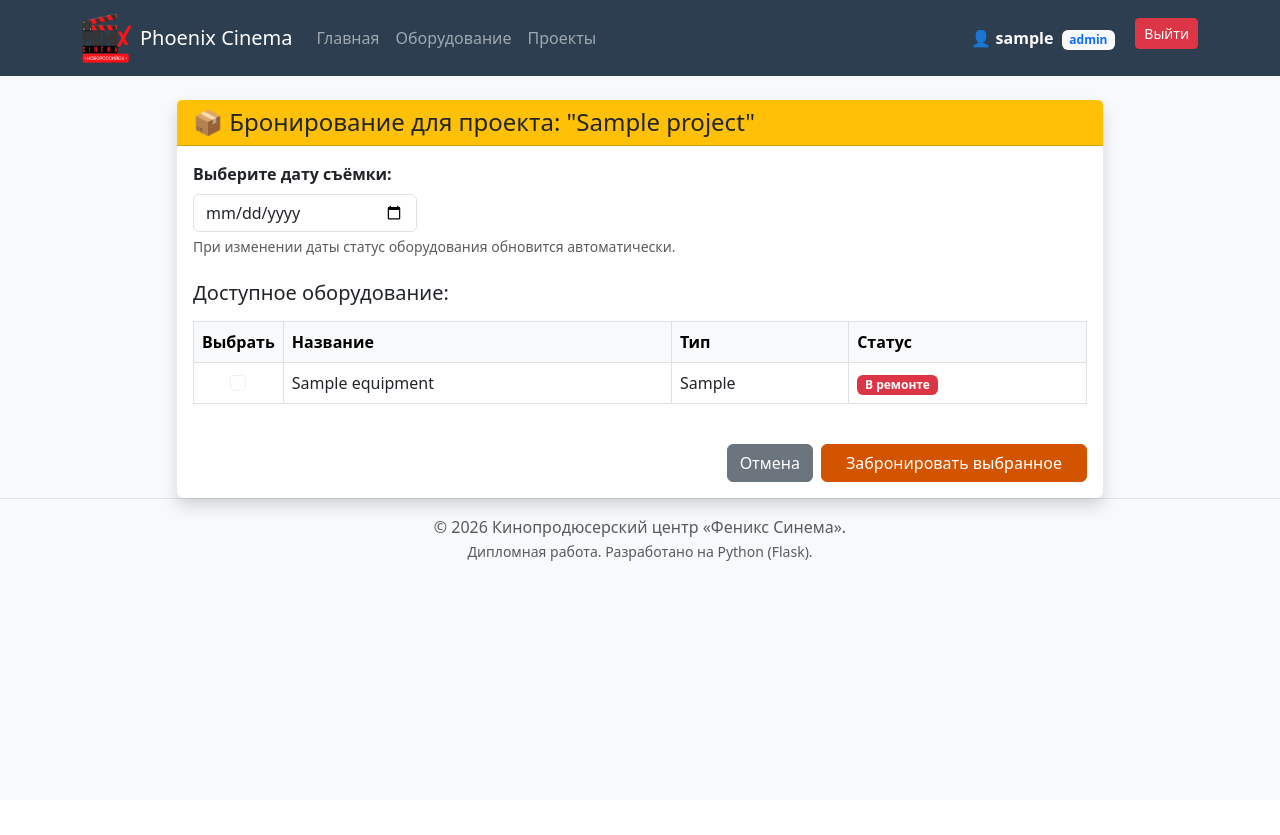
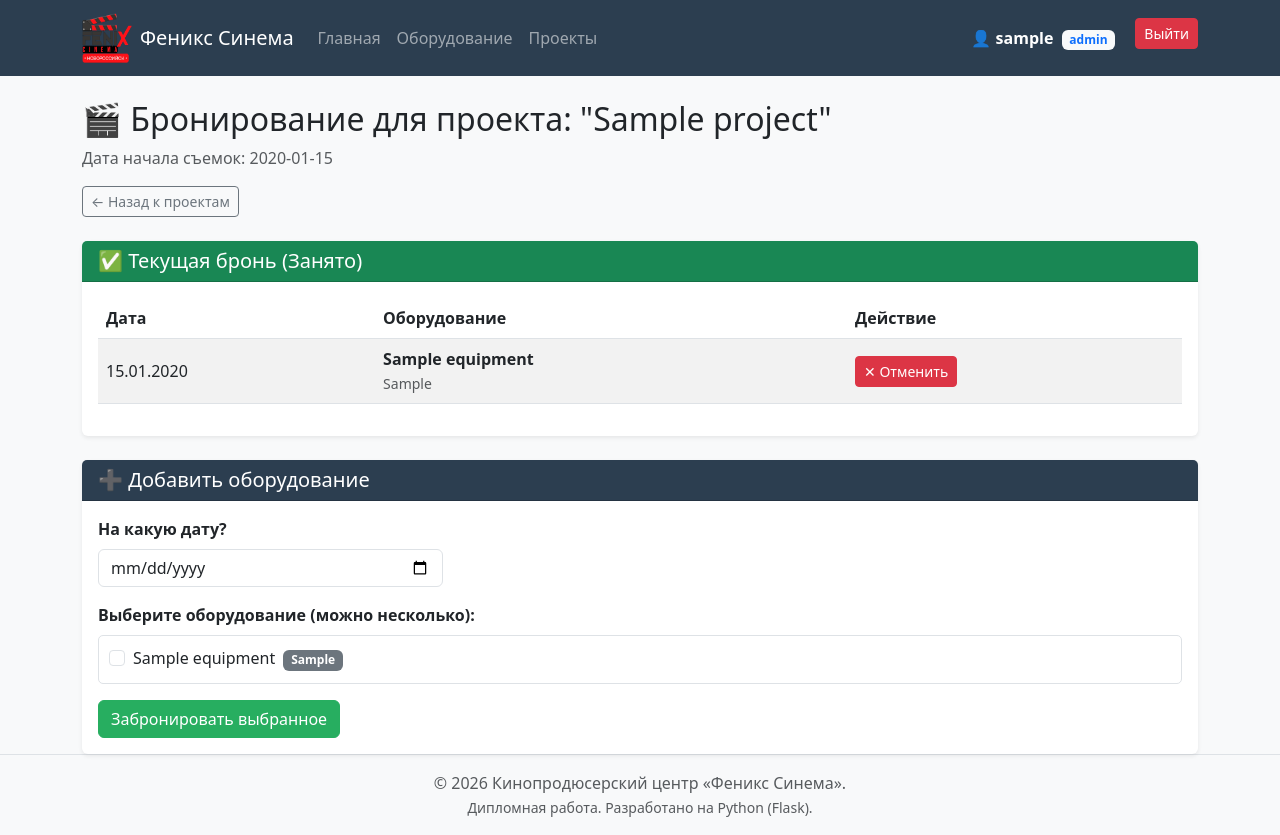
Before and after one commit to poltoraska/Phoenix-Cinema, a Flask app: page /projects/1/book in a window 1280 px wide. Before the commit the page ends 561 px from the top, so only its background shows below. Run offline with Flask 3, Linux system fonts and the light colour scheme; a user stored in the database is signed in; tables that the repository leaves empty hold one stand-in row (values such as "Sample post").

Commit message:
Добавлена отмена брони и кнопка удаления на странице Оборудование

```diff
--- a/app.py
+++ b/app.py
@@ -197,7 +197,7 @@ def export_equipment():
     for item in equipment:
         data.append({
             'Название': item.name,
-            'Тип (camera/light/prop)': item.type,
+            'Тип (camera/light/prop/consumable/other)': item.type,
             'Сломано (TRUE/FALSE)': item.is_broken
         })
 
@@ -235,7 +235,7 @@ def import_equipment():
         count = 0
         for index, row in df.iterrows():
             name = row['Название']
-            eq_type = row['Тип (camera/light/prop)']
+            eq_type = row['Тип (camera/light/prop/consumable/other)']
 
             # Простая защита от дублей: если такое имя есть, пропуск
             if not Equipment.query.filter_by(name=name).first():
@@ -248,6 +248,32 @@ def import_equipment():
 
     except Exception as e:
         flash(f'Ошибка при чтении файла: {e}')
+
+    return redirect(url_for('equipment_list'))
+
+@app.route('/equipment/<int:id>/delete', methods=['POST'])
+@login_required
+def delete_equipment(id):
+    # 1. Проверка прав (только админ, учитель, сотрудник)
+    if current_user.role not in ['admin', 'teacher', 'employee']:
+        flash('У вас нет прав на удаление!')
+        return redirect(url_for('equipment_list'))
+
+    item = Equipment.query.get_or_404(id)
+
+    # 2. Проверка на использование предмета в бронированиях?
+    if item.bookings:
+        flash(f'Нельзя удалить "{item.name}", так как этот предмет используется в проектах. Сначала удалите брони.')
+        return redirect(url_for('equipment_list'))
+
+    # 3. Удаление
+    try:
+        db.session.delete(item)
+        db.session.commit()
+        flash(f'Оборудование "{item.name}" удалено.')
+    except Exception as e:
+        db.session.rollback()
+        flash('Ошибка при удалении.')
 
     return redirect(url_for('equipment_list'))
 
@@ -333,6 +359,24 @@ def book_equipment(project_id):
     all_equipment = Equipment.query.all()
     return render_template('book_equipment.html', project=project, equipment=all_equipment)
 
+@app.route('/booking/<int:booking_id>/delete', methods=['POST'])
+@login_required
+def delete_booking(booking_id):
+    booking = Booking.query.get_or_404(booking_id)
+    project_id = booking.project_id # Чтобы вернуться на ту же страницу
+
+    # Простейшая проверка прав: удалять может кто угодно, кто имеет доступ
+
+    try:
+        db.session.delete(booking)
+        db.session.commit()
+        flash('Бронь отменена.')
+    except Exception as e:
+        db.session.rollback()
+        flash('Ошибка при отмене брони.')
+
+    return redirect(url_for('book_equipment', project_id=project_id))
+
 @app.route('/api/check_availability')
 def check_availability():
     date_str = request.args.get('date')
--- a/templates/add_equipment.html
+++ b/templates/add_equipment.html
@@ -20,6 +20,8 @@
                             <option value="camera">Камера / Видео</option>
                             <option value="light">Свет / Звук</option>
                             <option value="prop">Реквизит / Костюм</option>
+                            <option value="consumable">Расходные материалы (Тейп, грим и др.)</option>
+                            <option value="other">Другое</option>
                         </select>
                     </div>
 
--- a/templates/base.html
+++ b/templates/base.html
@@ -3,7 +3,7 @@
   <head>
     <meta charset="utf-8">
     <meta name="viewport" content="width=device-width, initial-scale=1">
-    <title>Phoenix Cinema</title>
+    <title>Феникс Синема</title>
     <link rel="icon" href="{{ url_for('static', filename='images/logo.png') }}" type="image/x-icon">
     <link href="https://cdn.jsdelivr.net/npm/bootstrap@5.3.0/dist/css/bootstrap.min.css" rel="stylesheet">
     <link rel="stylesheet" href="{{ url_for('static', filename='css/style.css') }}?v=2">  </head>
@@ -16,7 +16,7 @@
             alt="Logo"
             width="50"
             height="50"
-            class="me-2"> Phoenix Cinema
+            class="me-2"> Феникс Синема
         </a>
 
         <button class="navbar-toggler" type="button" data-bs-toggle="collapse" data-bs-target="#navbarContent">
--- a/templates/book_equipment.html
+++ b/templates/book_equipment.html
@@ -1,122 +1,89 @@
 {% extends 'base.html' %}
 
 {% block content %}
-<div class="row justify-content-center">
-    <div class="col-md-10">
-        <div class="card shadow">
-            <div class="card-header bg-warning text-dark">
-                <h4 class="mb-0">📦 Бронирование для проекта: "{{ project.title }}"</h4>
+<div class="mb-4">
+    <h2>🎬 Бронирование для проекта: "{{ project.title }}"</h2>
+    <p class="text-muted">Дата начала съемок: {{ project.start_date }}</p>
+    <a href="/projects" class="btn btn-outline-secondary btn-sm">← Назад к проектам</a>
+</div>
+
+<div class="card mb-4 shadow-sm">
+    <div class="card-header bg-success text-white">
+        <h5 class="mb-0">✅ Текущая бронь (Занято)</h5>
     </div>
     <div class="card-body">
-                <form method="POST">
-
-                    <div class="mb-4">
-                        <label class="form-label fw-bold">Выберите дату съёмки:</label>
-                        <input type="date" class="form-control w-25" name="date" id="datePicker" required>
-                        <div class="form-text">При изменении даты статус оборудования обновится автоматически.</div>
-                    </div>
-
-                    <h5 class="mb-3">Доступное оборудование:</h5>
-                    <div class="table-responsive">
-                        <table class="table table-bordered table-hover">
-                            <thead class="table-light">
+        {% if project.bookings %}
+            <table class="table table-striped align-middle">
+                <thead>
                     <tr>
-                                    <th style="width: 50px;">Выбрать</th>
-                                    <th>Название</th>
-                                    <th>Тип</th>
-                                    <th>Статус</th>
+                        <th>Дата</th>
+                        <th>Оборудование</th>
+                        <th>Действие</th>
                     </tr>
                 </thead>
                 <tbody>
-                                {% for item in equipment %}
-                                <tr id="row-{{ item.id }}">
-                                    <td class="text-center">
-                                        <input class="form-check-input equipment-checkbox"
-                                            type="checkbox"
-                                            name="equipment"
-                                            value="{{ item.id }}"
-                                            id="checkbox-{{ item.id }}"
-                                            {% if item.is_broken %}disabled{% endif %}>
+                    {% for booking in project.bookings %}
+                    <tr>
+                        <td>{{ booking.date.strftime('%d.%m.%Y') }}</td>
+                        <td>
+                            <strong>{{ booking.equipment.name }}</strong>
+                            <br>
+                            <small class="text-muted">{{ booking.equipment.type }}</small>
                         </td>
-                                    <td>{{ item.name }}</td>
-
                         <td>
-                                        {% if item.type == 'camera' %}
-                                            <span class="badge bg-primary">Камера</span>
-                                        {% elif item.type == 'light' %}
-                                            <span class="badge bg-warning text-dark">Свет</span>
-                                        {% elif item.type == 'prop' %}
-                                            <span class="badge bg-secondary">Реквизит</span>
-                                        {% else %}
-                                            {{ item.type }}
-                                        {% endif %}
-                                    </td>
-                                    <td id="status-{{ item.id }}">
-                                        {% if item.is_broken %}
-                                            <span class="badge bg-danger">В ремонте</span>
-                                        {% else %}
-                                            <span class="badge bg-secondary">Выберите дату</span>
-                                        {% endif %}
+                            <form action="{{ url_for('delete_booking', booking_id=booking.id) }}" method="POST">
+                                <button type="submit" class="btn btn-danger btn-sm">✕ Отменить</button>
+                            </form>
                         </td>
                     </tr>
                     {% endfor %}
                 </tbody>
             </table>
+        {% else %}
+            <p class="text-muted text-center py-3">Пока ничего не забронировано.</p>
+        {% endif %}
+    </div>
 </div>
 
-                    <div class="d-grid gap-2 d-md-flex justify-content-md-end mt-4">
-                        <a href="/projects" class="btn btn-secondary">Отмена</a>
-                        <button type="submit" class="btn btn-primary px-4">Забронировать выбранное</button>
+<div class="card shadow-sm">
+    <div class="card-header bg-primary text-white">
+        <h5 class="mb-0">➕ Добавить оборудование</h5>
     </div>
+    <div class="card-body">
+        <form method="POST">
+
+            <div class="row mb-3">
+                <div class="col-md-4">
+                    <label class="form-label fw-bold">На какую дату?</label>
+                    <input type="date" class="form-control" name="date" required>
+                </div>
+            </div>
+
+            <div class="mb-3">
+                <label class="form-label fw-bold">Выберите оборудование (можно несколько):</label>
+                <div class="equipment-list" style="max-height: 300px; overflow-y: auto; border: 1px solid #dee2e6; padding: 10px; border-radius: 5px;">
+                    {% for item in equipment %}
+                    <div class="form-check">
+                        <input class="form-check-input" type="checkbox" name="equipment" value="{{ item.id }}" id="eq_{{ item.id }}">
+                        <label class="form-check-label" for="eq_{{ item.id }}">
+                            {{ item.name }}
+
+                            {% if item.type == 'camera' %} <span class="badge bg-primary ms-1">Камера</span>
+                            {% elif item.type == 'light' %} <span class="badge bg-warning text-dark ms-1">Свет</span>
+                            {% elif item.type == 'consumable' %} <span class="badge bg-info text-dark ms-1">Расходник</span>
+                            {% elif item.type == 'prop' %} <span class="badge bg-secondary ms-1">Реквизит</span>
+                            {% elif item.type == 'other' %} <span class="badge bg-dark ms-1">Другое</span>
+                            {% else %} <span class="badge bg-secondary ms-1">{{ item.type }}</span>
+                            {% endif %}
+
+                        </label>
+                    </div>
+                    {% endfor %}
+                </div>
+            </div>
+
+            <button type="submit" class="btn btn-success">Забронировать выбранное</button>
         </form>
     </div>
 </div>
-    </div>
-</div>
-
-<script>
-    // Находит поле даты
-    const dateInput = document.getElementById('datePicker');
-
-    // Смотрит изменение даты
-    dateInput.addEventListener('change', function() {
-        const selectedDate = this.value;
-        if (!selectedDate) return;
-
-        // Отправляет запрос на сервер (API)
-        fetch(`/api/check_availability?date=${selectedDate}`)
-            .then(response => response.json())
-            .then(busyIds => {
-                // busyIds - это массив ID занятых вещей, например
-
-                // Проходится по всем строкам таблицы
-                const checkboxes = document.querySelectorAll('.equipment-checkbox');
-
-                checkboxes.forEach(checkbox => {
-                    const equipmentId = parseInt(checkbox.value);
-                    const statusCell = document.getElementById(`status-${equipmentId}`);
-                    const row = document.getElementById(`row-${equipmentId}`);
-
-                    // Если оборудование сломано, его не трогает
-                    if (checkbox.disabled && statusCell.innerText.includes('В ремонте')) {
-                        return;
-                    }
-
-                    if (busyIds.includes(equipmentId)) {
-                        // ЗАНЯТО: Блокирует галочку и меняет статус
-                        checkbox.disabled = true;
-                        checkbox.checked = false;
-                        statusCell.innerHTML = '<span class="badge bg-danger">⛔ Занято</span>';
-                        row.classList.add('table-secondary'); // Делает строку серой
-                    } else {
-                        // СВОБОДНО: Разблокирует
-                        checkbox.disabled = false;
-                        statusCell.innerHTML = '<span class="badge bg-success">✔ Доступно</span>';
-                        row.classList.remove('table-secondary');
-                    }
-                });
-            })
-            .catch(error => console.error('Ошибка:', error));
-    });
-</script>
 {% endblock %}
```
Also changed, not shown: templates/equipment.html (+16 -4 lines), templates/index.html (+10 -3 lines). Lines whose indentation alone changed are shown as unchanged.
